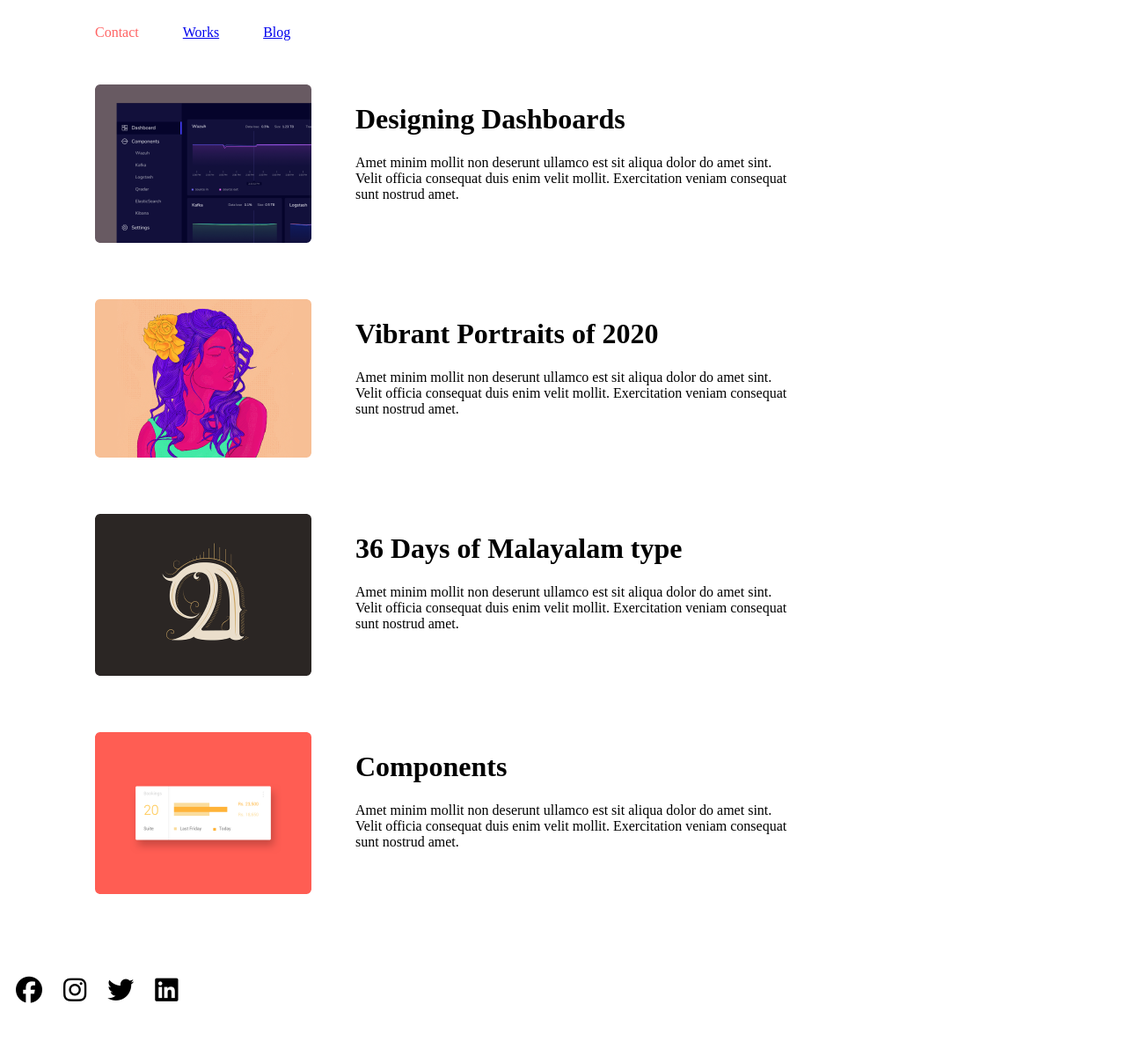
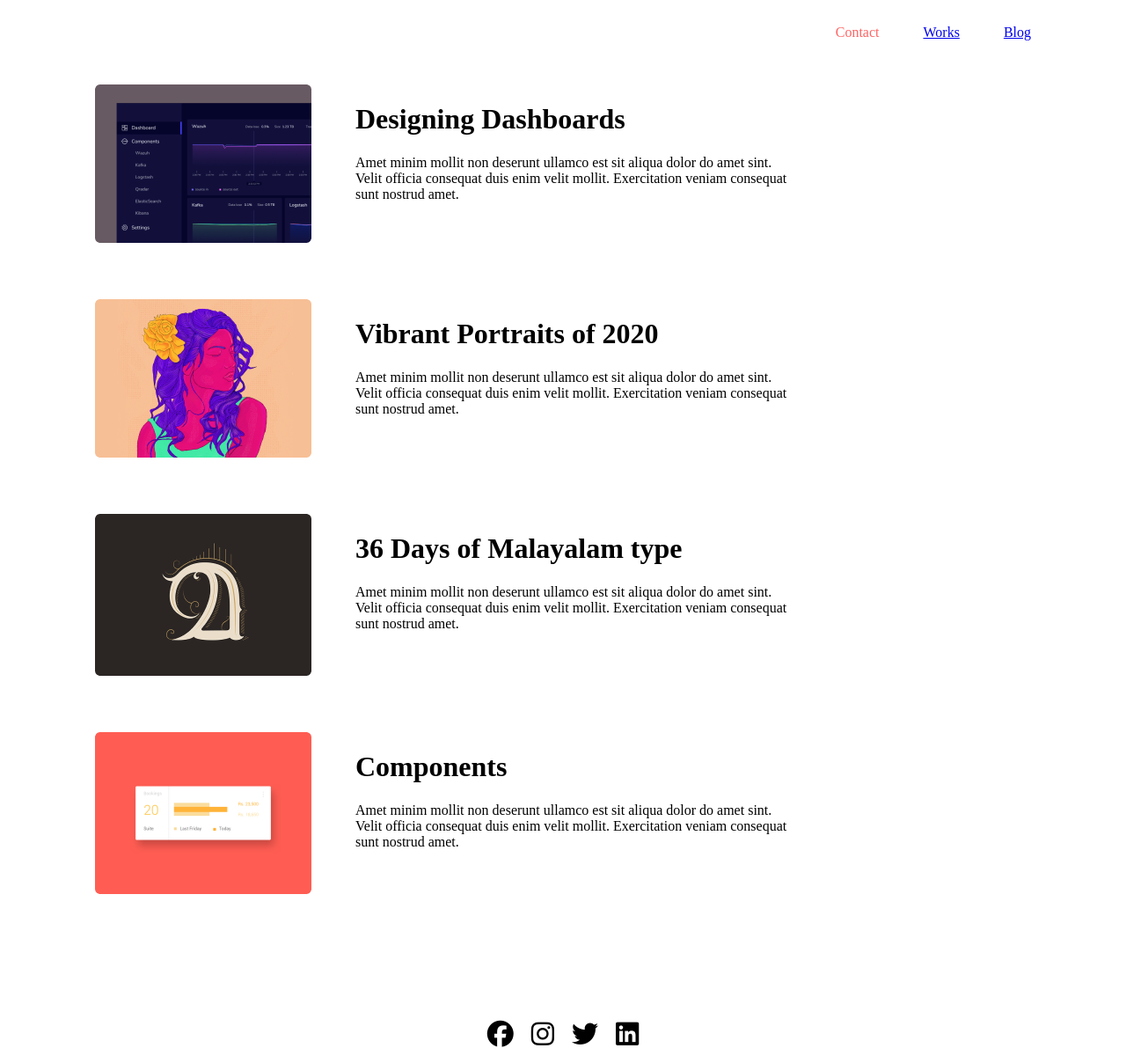
Before and after one commit to Behruz-N/portfolio, a plain HTML site: page work.html in a window 1280 px wide. Shown: the whole page at 88% size. Before the commit the page ends 1158 px from the top, so only its background shows below. Drawn offline with Linux system fonts and the light colour scheme.

Commit message:
new icon

```diff
--- a/blog.css
+++ b/blog.css
@@ -1,14 +1,14 @@
-
-.ds3_h1{
-    font-size: 20px;
-}
-
 .hh2{
+    justify-content: end;
     padding: 20px 100px;
     display: flex;
     gap: 50px;
     list-style: none;
 }
+.ds3_h1{
+    font-size: 20px;
+}
+
 
 .blog{
     color: rgba(255, 100, 100, 1);
@@ -27,7 +27,6 @@
 }
 
 .iconses i{
-    margin-top: 50px;
     padding: 10px;
     font-size: 30px;
 }
@@ -44,3 +43,7 @@
 .ds4_text4{
     padding: 10px 50px;
 }
+.iconses{
+    display: flex;
+    justify-content: center;
+}
--- a/style.css
+++ b/style.css
@@ -1,4 +1,5 @@
 .hh1{
+    justify-content: end;
     padding: 20px 100px;
     display: flex;
     gap: 50px;
@@ -85,6 +86,7 @@
 }
 .iconses{
     display: flex;
+    justify-content: center;
 }
 .iconses i{
     margin-top: 150px;
--- a/work.css
+++ b/work.css
@@ -1,4 +1,5 @@
 .hh1{
+    justify-content: end;
     padding: 20px 100px;
     display: flex;
     gap: 50px;
@@ -35,7 +36,6 @@
     width: 800px;
 }
 .iconses i{
-    margin-top: 150px;
     padding: 10px;
     font-size: 30px;
 
@@ -53,3 +53,7 @@
 .ds3_t42{
     padding-left: 50px;
 }
+.iconses{
+    justify-content: end;
+    padding-top: 100px;
+}
```
